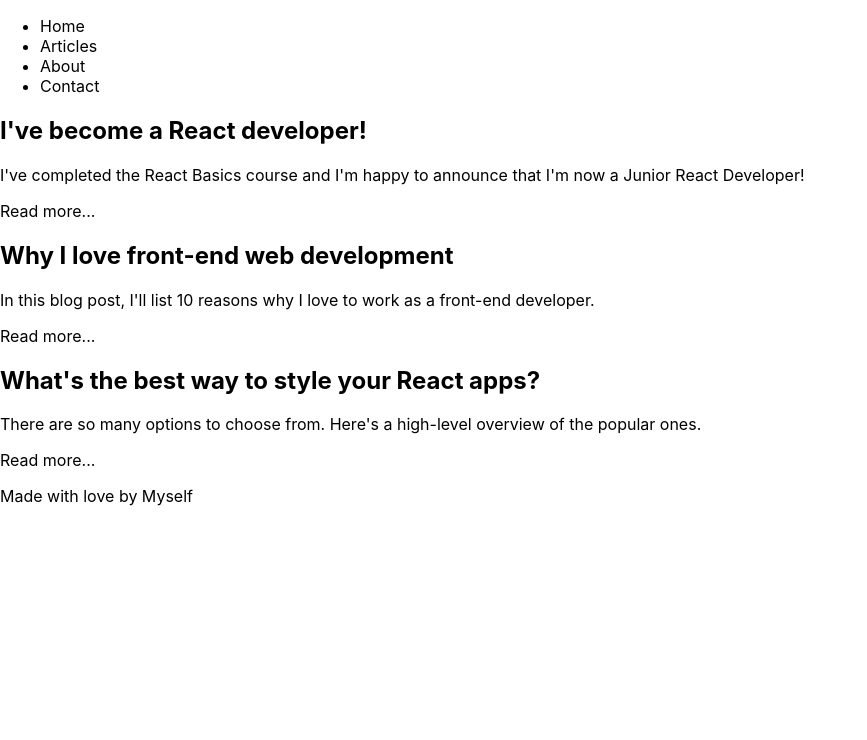
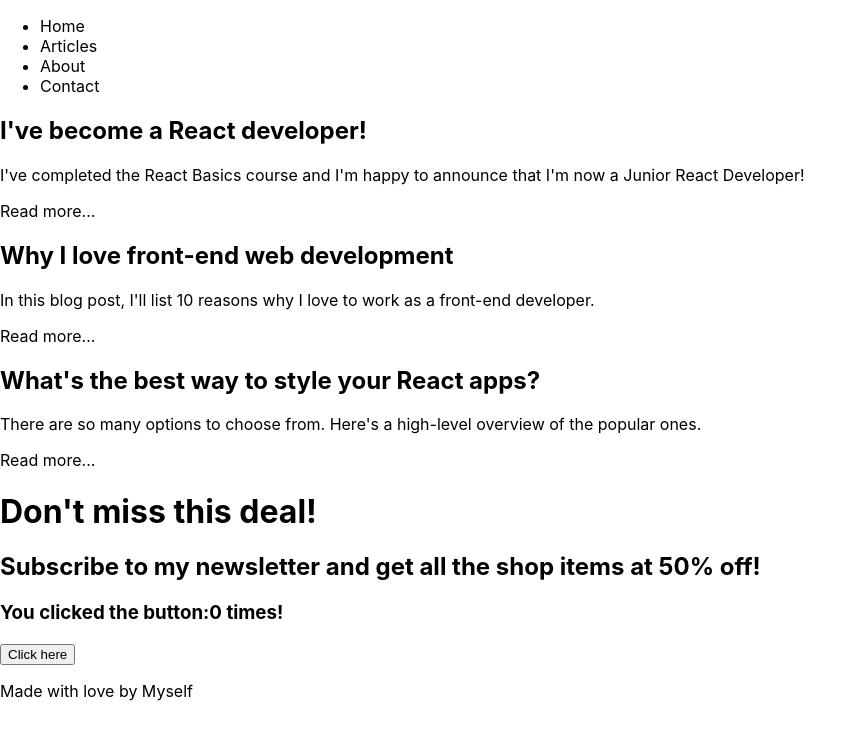
Before and after one commit to Akatalarraska/testing-react, a React (Create React App) app: page / in a window 1280 px wide. Shown: the top 740 px of the page, without its empty margins (0-867 px from the left). Built offline with nearby package versions, Linux system fonts and the light colour scheme.

Commit message:
add useState to count clicks

```diff
--- a/src/App.js
+++ b/src/App.js
@@ -5,6 +5,7 @@
 import Intro2 from './components/Intro2.jsx';
 import Intro3 from './components/Intro3.jsx';
 import Footer from './components/Footer.jsx';
+import Promo from './components/Promo.jsx';
 
 function App(){
   return (
@@ -13,6 +14,7 @@
       <Intro />
       <Intro2 />
       <Intro3 />
+      <Promo />
       <Footer />
     </>
   );
--- a/src/components/Promo.jsx
+++ b/src/components/Promo.jsx
@@ -1,8 +1,10 @@
+import { useState } from "react";
+
 function Promo(){
-
+    const [count, setCount] = useState(0)
     const handleClick = () => {
         console.log("You clicked the button!")
-    }
+        setCount((prevCount) => prevCount + 1)    }
     return(
         <div className="promo-section">
             <div>
@@ -10,6 +12,7 @@
                 </div>
                 <div>
                 <h2>Subscribe to my newsletter and get all the shop items at 50% off!</h2>
+                <h3>You clicked the button:{count} times!</h3>
             </div>
 
             <button onClick={handleClick}>
```
